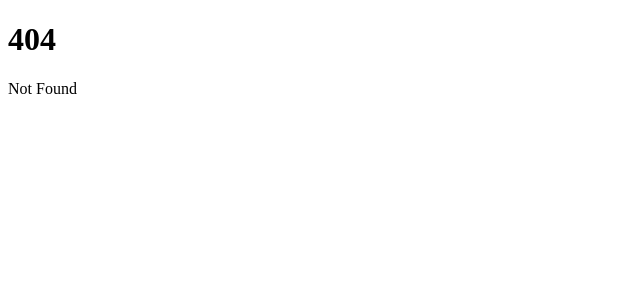
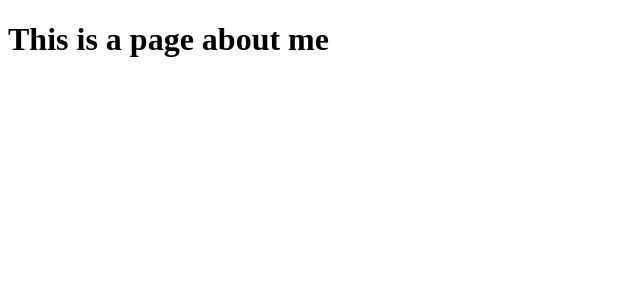
Before and after one commit to philipfleischer/TODO, a SvelteKit app: page /about-me in a window 1280 px wide. Before the commit this address had no page. Shown: the top 300 px of the page, without its empty margins (0-640 px from the left). Built offline with nearby package versions, Linux system fonts and the light colour scheme.

Commit message:
Made a new Page in Svelte as a test

```diff
--- /dev/null
+++ b/src/routes/about-me/+page.svelte
@@ -0,0 +1 @@
+<h1>This is a page about me</h1>
```
